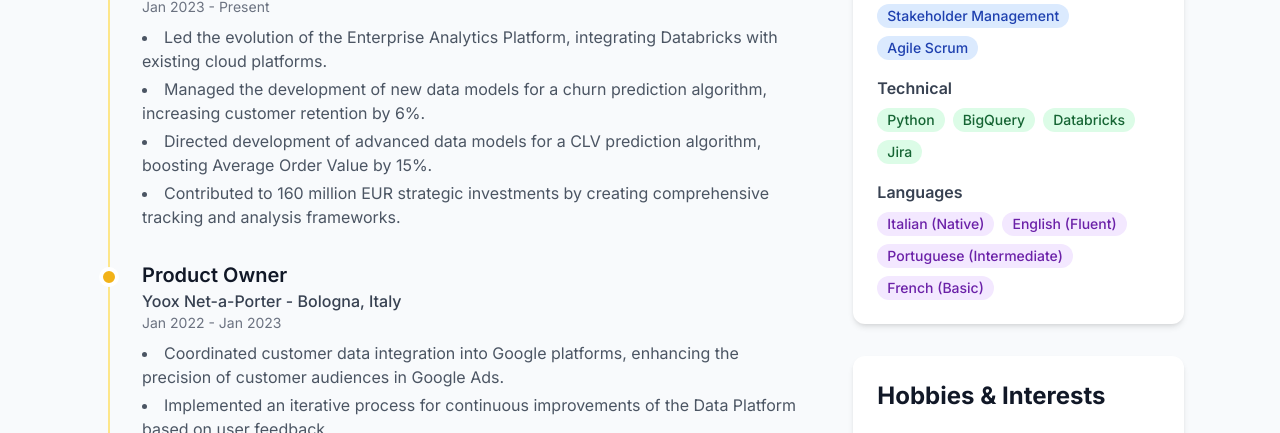
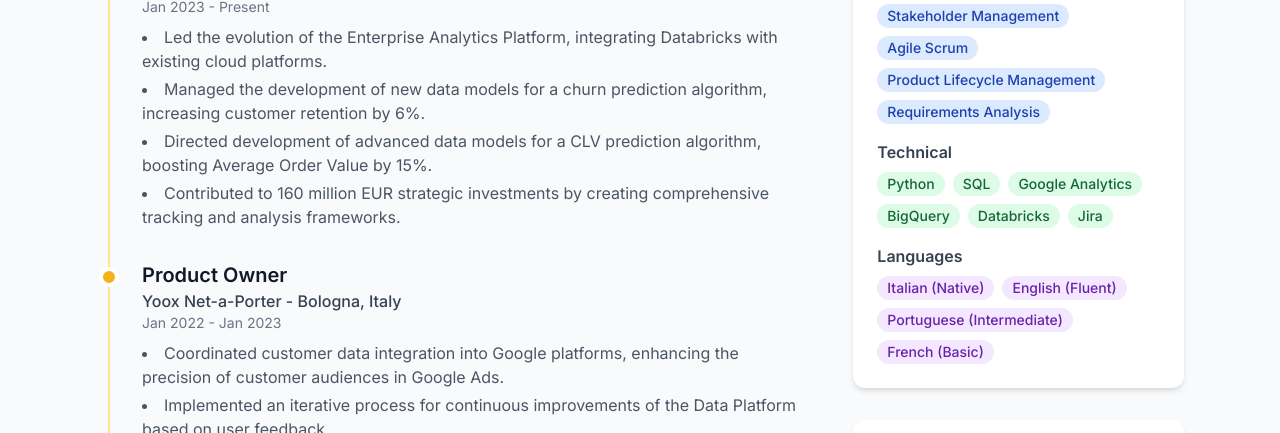
Before and after one commit to BondyeTheFirst/PersonalSite, a plain HTML site: page index.html in a window 1280 px wide. Shown: the part 604-1037 px from the top of the page. Drawn offline with nearby package versions, Linux system fonts and the light colour scheme.

Commit message:
Update index.html skills added

```diff
--- a/index.html
+++ b/index.html
@@ -156,12 +156,16 @@
                                 <span class="bg-blue-100 text-blue-800 text-sm font-medium px-2.5 py-0.5 rounded-full">Cross-Functional Leadership</span>
                                 <span class="bg-blue-100 text-blue-800 text-sm font-medium px-2.5 py-0.5 rounded-full">Stakeholder Management</span>
                                 <span class="bg-blue-100 text-blue-800 text-sm font-medium px-2.5 py-0.5 rounded-full">Agile Scrum</span>
+                                <span class="bg-blue-100 text-blue-800 text-sm font-medium px-2.5 py-0.5 rounded-full">Product Lifecycle Management</span>
+                                <span class="bg-blue-100 text-blue-800 text-sm font-medium px-2.5 py-0.5 rounded-full">Requirements Analysis</span>
                             </div>
                         </div>
                         <div>
                             <h4 class="font-semibold text-gray-700">Technical</h4>
                             <div class="flex flex-wrap gap-2 mt-2">
                                 <span class="bg-green-100 text-green-800 text-sm font-medium px-2.5 py-0.5 rounded-full">Python</span>
+                                <span class="bg-green-100 text-green-800 text-sm font-medium px-2.5 py-0.5 rounded-full">SQL</span>
+                                <span class="bg-green-100 text-green-800 text-sm font-medium px-2.5 py-0.5 rounded-full">Google Analytics</span>
                                 <span class="bg-green-100 text-green-800 text-sm font-medium px-2.5 py-0.5 rounded-full">BigQuery</span>
                                 <span class="bg-green-100 text-green-800 text-sm font-medium px-2.5 py-0.5 rounded-full">Databricks</span>
                                 <span class="bg-green-100 text-green-800 text-sm font-medium px-2.5 py-0.5 rounded-full">Jira</span>
```
